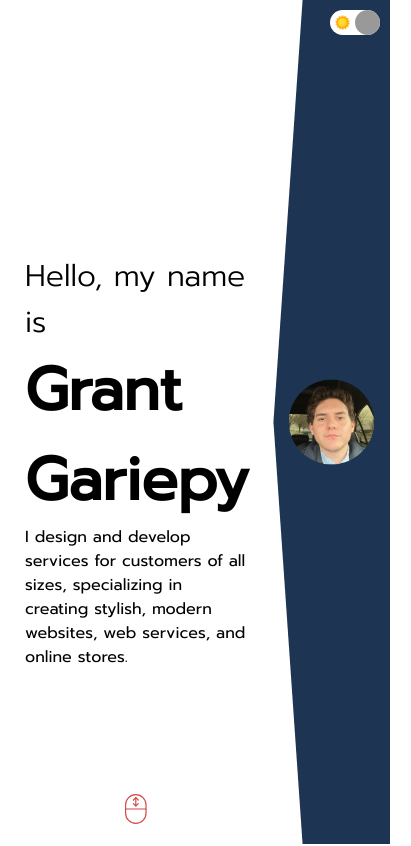
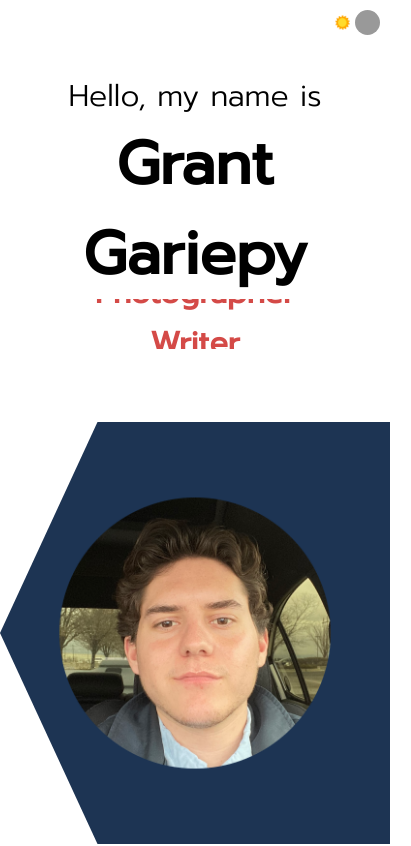
Before and after one commit to grantgariepy/react-portfolio, a React (Create React App) app in the folder react-portfolio/: page / in a window 390 px wide. Shown: the top 846 px of the page, 411 px wide, since content can reach past the window. Built offline with nearby package versions, Linux system fonts and the light colour scheme.

Commit message:
adding mobile media screens

```diff
--- a/react-portfolio/src/components/contact/contact.css
+++ b/react-portfolio/src/components/contact/contact.css
@@ -80,3 +80,9 @@ button{
     font-weight: 500;
     cursor: pointer;
 }
+
+@media screen and (max-width: 480px) {
+    .c-wrapper{
+        flex-direction: column;
+    }
+}
--- a/react-portfolio/src/components/intro/intro.css
+++ b/react-portfolio/src/components/intro/intro.css
@@ -94,3 +94,34 @@
     right: 0;
 
 }
+
+
+@media screen and (max-width: 480px) {
+    .i{
+        flex-direction: column;
+    }
+
+    .i-left-wrapper{
+        padding: 10px;
+        align-items: center;
+        justify-content: center;
+        text-align: center;
+        height: 100%;
+    }
+
+    .i-title-wrapper{
+        align-items: center;
+        text-align: center;
+        justify-content: center;
+    }
+
+    .i-title-item{
+        align-items: center;
+        text-align: center;
+        justify-content: center;
+    }
+
+    .i-desc{
+        display: none;
+    }
+}
```
